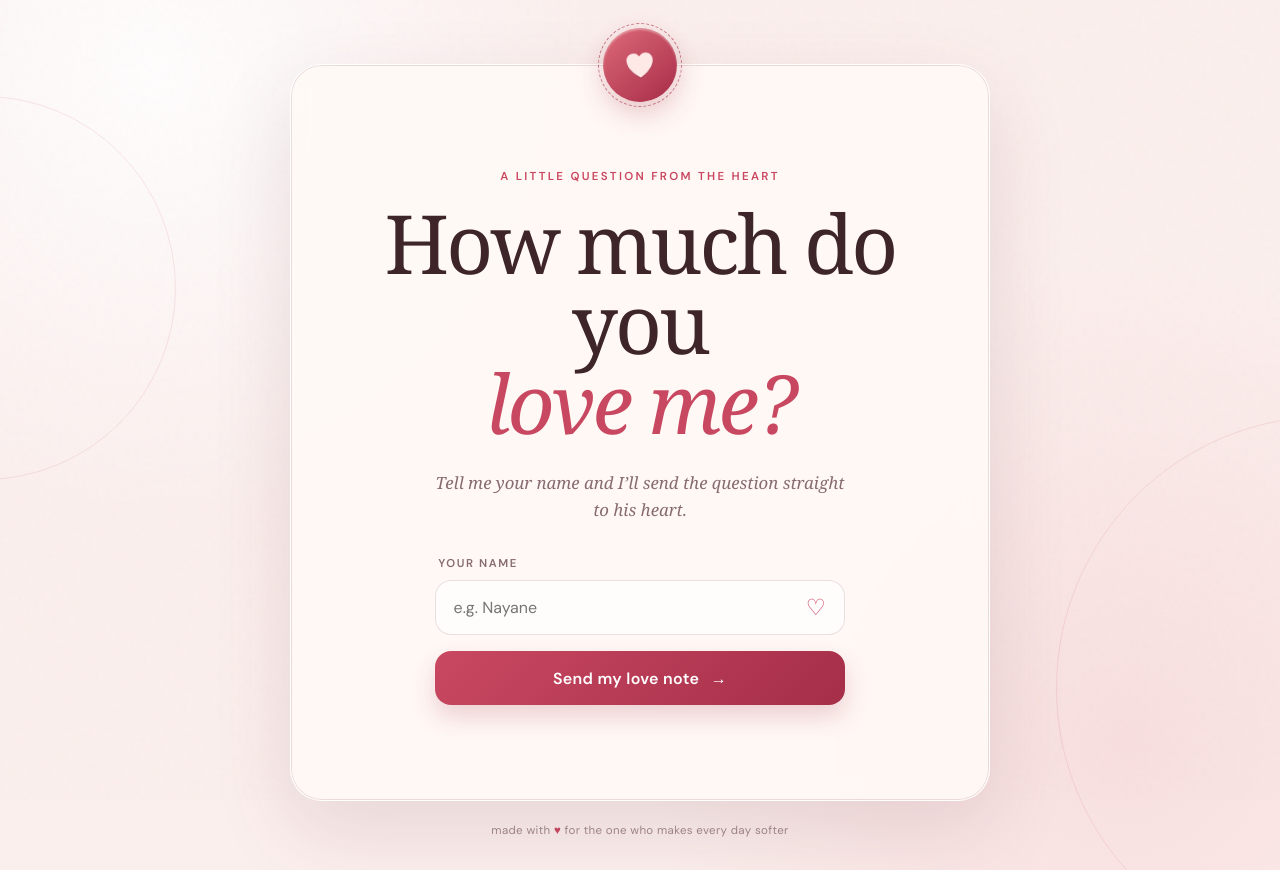
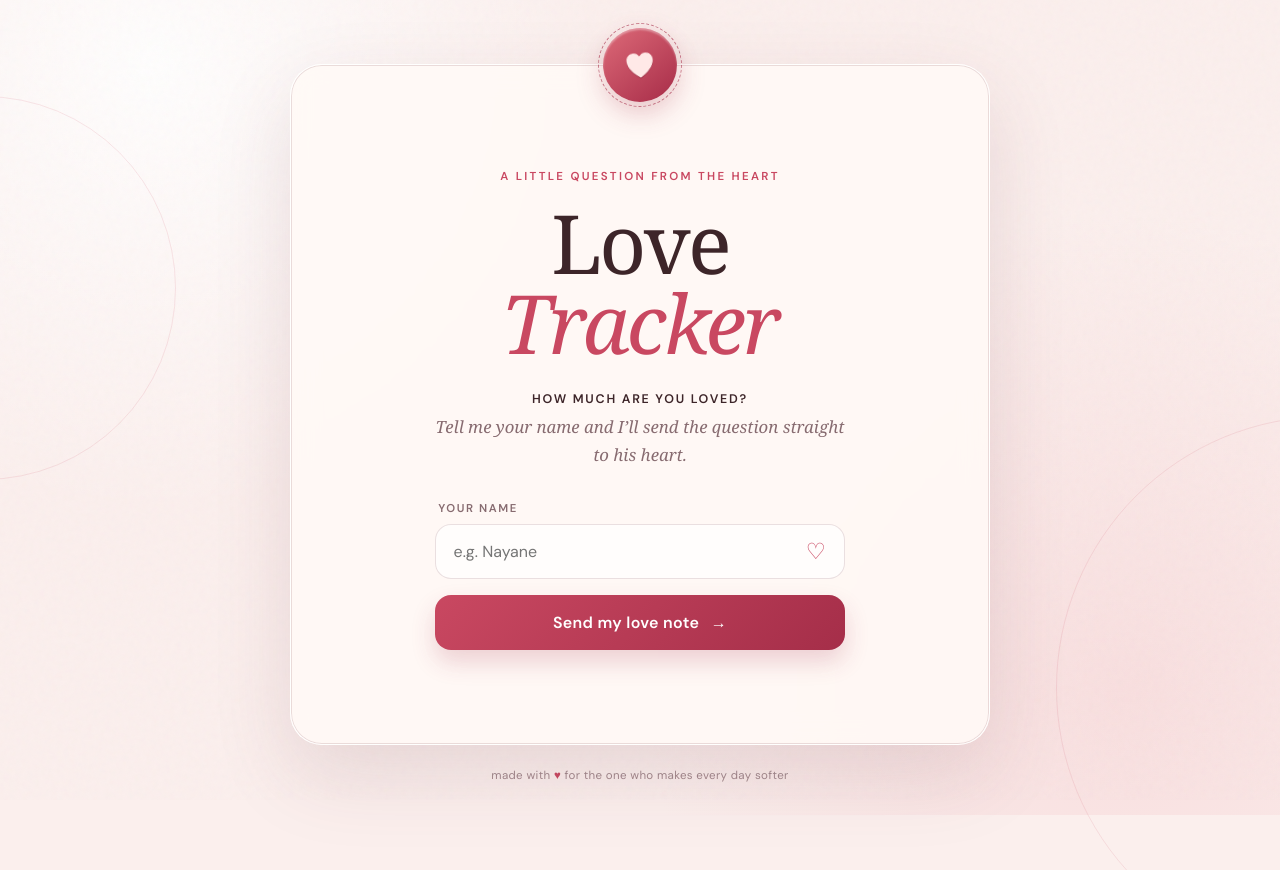
Before and after one commit to benn0r/love-tracker, a website: page public/index.html in a window 1280 px wide. After the commit the page ends 815 px from the top, so only its background shows below. Drawn offline with Linux system fonts and the light colour scheme; a web font is replaced by a local one.

Commit message:
Rename landing headline to Love Tracker

```diff
--- a/public/index.html
+++ b/public/index.html
@@ -7,7 +7,7 @@
     <meta name="apple-mobile-web-app-capable" content="yes" />
     <meta name="apple-mobile-web-app-status-bar-style" content="default" />
     <meta name="apple-mobile-web-app-title" content="Love Tracker" />
-    <title>How much do you love me?</title>
+    <title>Love Tracker — How much are you loved?</title>
     <meta name="description" content="Send a tiny love note and discover just how loved you are." />
     <link rel="icon" href="/favicon.svg" type="image/svg+xml" />
     <link rel="apple-touch-icon" href="/apple-touch-icon.png" />
@@ -28,8 +28,8 @@
 
         <div id="ask-view">
           <p class="eyebrow">A little question from the heart</p>
-          <h1>How much do you<br /><em>love me?</em></h1>
-          <p class="intro">Tell me your name and I’ll send the question straight to his heart.</p>
+          <h1>Love<br /><em>Tracker</em></h1>
+          <p class="intro"><span class="intro-question">How much are you loved?</span>Tell me your name and I’ll send the question straight to his heart.</p>
           <form id="ask-form">
             <label for="name">Your name</label>
             <div class="input-wrap">
--- a/public/styles.css
+++ b/public/styles.css
@@ -115,6 +115,18 @@ h1 em { color: var(--rose); font-weight: 400; }
   font-size: 1.05rem;
   font-style: italic;
   line-height: 1.65;
+}
+
+.intro-question {
+  display: block;
+  margin-bottom: .25rem;
+  color: var(--ink);
+  font-family: "DM Sans", system-ui, sans-serif;
+  font-size: .78rem;
+  font-style: normal;
+  font-weight: 600;
+  letter-spacing: .14em;
+  text-transform: uppercase;
 }
 
 form { max-width: 410px; margin: 0 auto; }
```
